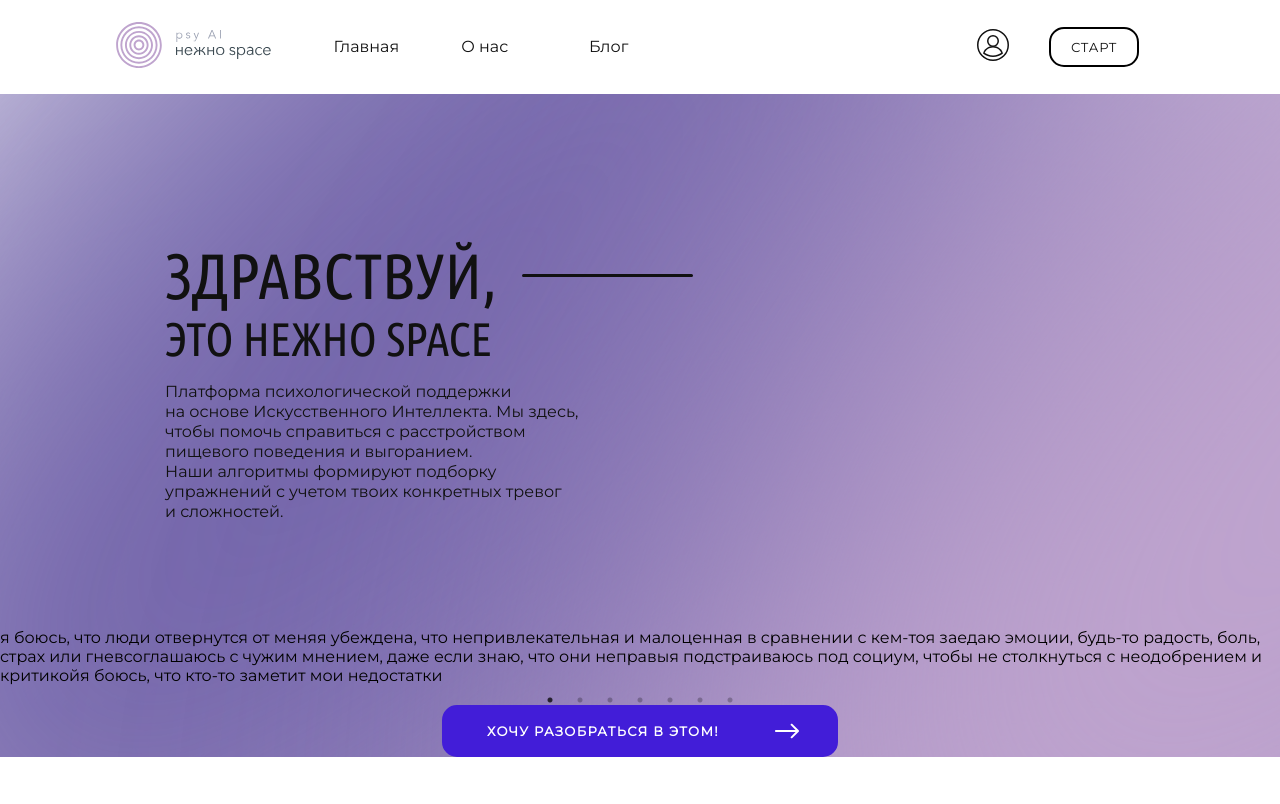
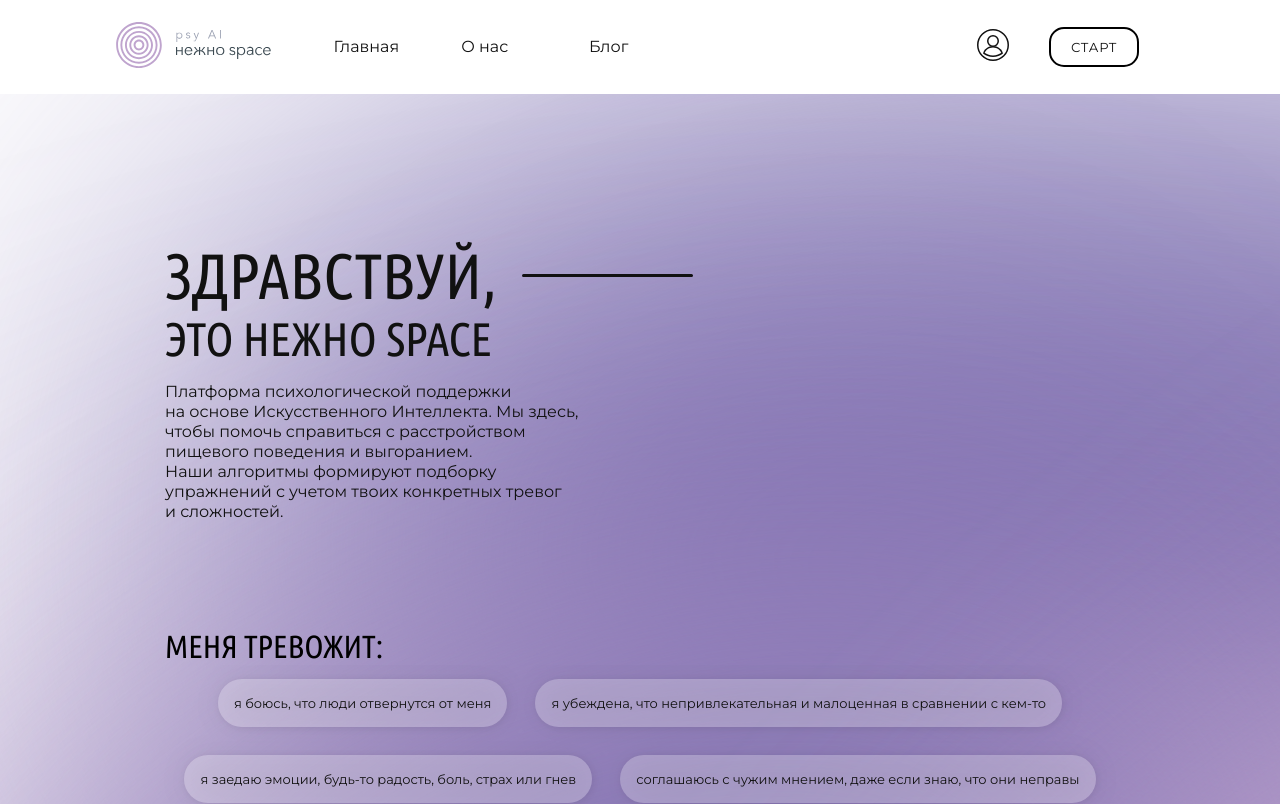
Before and after one commit to juliavolk96/NezhnoSpace_project-, a React (Create React App) app: page / in a window 1280 px wide. Shown: the top 804 px of the page. Built offline with nearby package versions, Linux system fonts and the light colour scheme.

Commit message:
fix: components

```diff
--- a/src/App.js
+++ b/src/App.js
@@ -2,7 +2,6 @@ import React from 'react';
 import { Helmet } from 'react-helmet';
 import Header from './components/Header.jsx';
 import MainBanner from './components/MainBanner.jsx';
-import PriceBanner from './components/PriceBanner.jsx';
 import Footer from './components/Footer.jsx';
 import './components/style.css';
 
@@ -22,7 +21,6 @@ function App() {
       </Helmet>
       <Header menuItems={menuItems} />
       <MainBanner />
-      <PriceBanner />
       <Footer menuItems={menuItems} />
     </div>
   );
--- a/src/components/Carousel.jsx
+++ b/src/components/Carousel.jsx
@@ -3,9 +3,64 @@ import Slider from 'react-slick';
 import 'slick-carousel/slick/slick.css';
 import 'slick-carousel/slick/slick-theme.css';
 
-function Carousel({ items }) {
+const Carousel = () => {
+  const carouselItems = [
+    [
+      'я боюсь, что люди отвернутся от меня',
+      'я убеждена, что непривлекательная и малоценная в сравнении с кем-то',
+      'я заедаю эмоции, будь-то радость, боль, страх или гнев',
+      'соглашаюсь с чужим мнением, даже если знаю, что они неправы',
+      'я подстраиваюсь под социум, чтобы не столкнуться с неодобрением и критикой',
+      'я боюсь, что кто-то заметит мои недостатки',
+    ],
+    [
+      'я постоянно сомневаюсь в себе',
+      'я сделаю всё, чтобы не чувствовать себя брошенной или одинокой',
+      'я борюсь с проблемами с помощью переедания, сигарет, алкоголя, секса',
+      'я постоянно ощущаю тревогу, но не знаю её причину',
+      'ем до ощущения дискомфорта',
+    ],
+    [
+      'у меня есть проблемы со здоровьем, нерегулярный цикл',
+      'я зациклена на фигуре, обеспокоена своим внешним видом',
+      'я стремлюсь к совершенству, озабочена деталями, планами, чёткими установками',
+      'часто думаю о весе и форме своего тела',
+      'я педантичная, следую правилам социума и своим внутренним',
+      'я злюсь на себя, если нарушаю свои пищевые правила',
+    ],
+    [
+      'я позволяю окружающим управлять своей жизнью, мне говорят какой быть, где учиться, работать, как жить',
+      'еды в моей жизни больше, чем меня',
+      'я делю продукты на «хорошие» и «плохие», и стараюсь избегать «плохих»',
+      'я продуктивная в ущерб жизненным удовольствиям',
+      'я не принимаю себя такой, какая я есть, я стыжусь себя',
+    ],
+    [
+      'я не всегда ем, что хочу',
+      'я постоянно откладываю жизнь, говорю себе, что сначала нужно похудеть, измениться или достичь определенной цели',
+      'нахваливаю других, чтобы получить одобрение',
+      'я отрабатываю лишние калории в спортзале или дополнительными шагами',
+      'я часто критикую себя',
+      'мне страшно, когда моё тело привлекает внимание и я стараюсь всячески избегать таких ситуаций',
+    ],
+    [
+      'я стараюсь контролировать сколько и что я съела',
+      'не отказываю в помощи другим, даже если задача не по силам мне',
+      'меня легко ранить критикой, замечанием, неодобрением',
+      'иногда манипулирую людьми и это может создавать проблемы',
+      'я постоянно сомневаюсь в себе',
+      'я всегда стремлюсь к идеальному результату, перепроверяю работу и это мешает завершить задачу',
+    ],
+    [
+      'стараюсь не проявлять инициативу из-за неуверенности в себе',
+      'я часто испытываю чувство вины, даже если ситуация от меня не зависит',
+      'я не понимаю сигналы тела (усталость, голод, сытость)',
+    ],
+  ];
+
   const settings = {
     dots: true,
+    arrows: true,
     infinite: true,
     speed: 500,
     slidesToShow: 1,
@@ -13,14 +68,18 @@ function Carousel({ items }) {
   };
 
   return (
-    <Slider {...settings}>
-      {items.map((item, index) => (
-        <div key={index} className="carousel_item">
-          <span>{item}</span>
-        </div>
-      ))}
-    </Slider>
+    <div className="intro_anxiety-slider">
+      <Slider {...settings}>
+        {carouselItems.map((itemGroup, index) => (
+          <div key={index} className="it_bothers_me_item">
+            {itemGroup.map((item, i) => (
+              <span key={i}>{item}</span>
+            ))}
+          </div>
+        ))}
+      </Slider>
+    </div>
   );
-}
+};
 
 export default Carousel;
--- a/src/components/MainBanner.jsx
+++ b/src/components/MainBanner.jsx
@@ -1,47 +1,9 @@
 import React from 'react';
-import Carousel from './Carousel';
+import Carousel from './Carousel.jsx';
+import PriceBanner from './PriceBanner.jsx';
+import './style.css';
 
 function MainBanner() {
-  const carouselItems = [
-    ['я боюсь, что люди отвернутся от меня',
-    'я убеждена, что непривлекательная и малоценная в сравнении с кем-то',
-    'я заедаю эмоции, будь-то радость, боль, страх или гнев',
-    'соглашаюсь с чужим мнением, даже если знаю, что они неправы',
-    'я подстраиваюсь под социум, чтобы не столкнуться с неодобрением и критикой',
-    'я боюсь, что кто-то заметит мои недостатки'],
-    ['я постоянно сомневаюсь в себе',
-    'я сделаю всё, чтобы не чувствовать себя брошенной или одинокой',
-    'я борюсь с проблемами с помощью переедания, сигарет, алкоголя, секса',
-    'я постоянно ощущаю тревогу, но не знаю её причину',
-    'ем до ощущения дискомфорта'],
-    ['у меня есть проблемы со здоровьем, нерегулярный цикл',
-    'я зациклена на фигуре, обеспокоена своим внешним видом',
-    'я стремлюсь к совершенству, озабочена деталями, планами, чёткими установками',
-    'часто думаю о весе и форме своего тела',
-    'я педантичная, следую правилам социума и своим внутренним',
-    'я злюсь на себя, если нарушаю свои пищевые правила'],
-    ['я позволяю окружающим управлять своей жизнью, мне говорят какой быть, где учиться, работать, как жить',
-    'еды в моей жизни больше, чем меня',
-    'я делю продукты на «хорошие» и «плохие», и стараюсь избегать «плохих»',
-    'я продуктивная в ущерб жизненным удовольствиям',
-    'я не принимаю себя такой, какая я есть, я стыжусь себя'],
-    ['я не всегда ем, что хочу',
-    'я постоянно откладываю жизнь, говорю себе, что сначала нужно похудеть, измениться или достичь определенной цели',
-    'нахваливаю других, чтобы получить одобрение',
-    'я отрабатываю лишние калории в спортзале или дополнительными шагами',
-    'я часто критикую себя',
-    'мне страшно, когда моё тело привлекает внимание и я стараюсь всячески избегать таких ситуаций'],
-    ['я стараюсь контролировать сколько и что я съела',
-    'не отказываю в помощи другим, даже если задача не по силам мне',
-    'меня легко ранить критикой, замечанием, неодобрением',
-    'иногда манипулирую людьми и это может создавать проблемы',
-    'я постоянно сомневаюсь в себе',
-    'я всегда стремлюсь к идеальному результату, перепроверяю работу и это мешает завершить задачу'],
-    ['стараюсь не проявлять инициативу из-за неуверенности в себе',
-    'я часто испытываю чувство вины, даже если ситуация от меня не зависит',
-    'я не понимаю сигналы тела (усталость, голод, сытость)'],
-  ];
-
   return (
     <main className="main">
       <div className="bg_item bg_item_1"></div>
@@ -50,14 +12,30 @@ function MainBanner() {
       <div className="bg_item bg_item_4"></div>
       <div className="container main_cnt intro">
         <div className="banner_main_width intro_wrap">
-          <h1 className="intro_title">Здравствуй, <span>это Нежно Space</span></h1>
-          <p className="intro_subtitle">Платформа психологической поддержки на&nbsp;основе Искусственного Интеллекта. Мы&#160;здесь, чтобы помочь справиться с&#160;расстройством пищевого поведения и&#160;выгоранием. Наши&#160;алгоритмы формируют подборку упражнений с&#160;учетом твоих конкретных тревог и&#160;сложностей.</p>
+          <h1 className="intro_title">
+            Здравствуй, <span>это Нежно Space</span>
+          </h1>
+          <p className="intro_subtitle">
+            Платформа психологической поддержки на&nbsp;основе Искусственного
+            Интеллекта. Мы&#160;здесь, чтобы помочь справиться
+            с&#160;расстройством пищевого поведения и&#160;выгоранием.
+            Наши&#160;алгоритмы формируют подборку упражнений с&#160;учетом
+            твоих конкретных тревог и&#160;сложностей.
+          </p>
         </div>
       </div>
-      <Carousel items={carouselItems} />
+      <div className="intro_anxiety">
+        <h2 className="banner_main_width intro_anxiety-title">
+          Меня тревожит:
+        </h2>
+        <Carousel />
+      </div>
       <div className="intro_link-wrap">
-        <a href="auth" target="_blank">Хочу разобраться в этом!</a>
+        <a href="auth" target="_blank">
+          Хочу разобраться в этом!
+        </a>
       </div>
+      <PriceBanner />
     </main>
   );
 }
--- a/src/components/style.css
+++ b/src/components/style.css
@@ -1,16 +1,16 @@
-@import url('https://fonts.googleapis.com/css2?family=Montserrat&display=swap');
-@import url('https://fonts.googleapis.com/css2?family=Ubuntu+Condensed&display=swap');
+@import url("https://fonts.googleapis.com/css2?family=Montserrat&display=swap");
+@import url("https://fonts.googleapis.com/css2?family=Ubuntu+Condensed&display=swap");
 
 :root {
   --white: #fff;
-  --black:#000;
-  --blue: #421DD8;
-  --link: #3F3176;
-
-  --main_1: #7264AA;
-  --main_2: #BFA4CE;
-  --main_3: #EFE1F0;
-  --main_4: #8D9ACE;
+  --black: #000;
+  --blue: #421dd8;
+  --link: #3f3176;
+
+  --main_1: #7264aa;
+  --main_2: #bfa4ce;
+  --main_3: #efe1f0;
+  --main_4: #8d9ace;
   --main_5: #917286;
 }
 html {
@@ -23,15 +23,14 @@ html {
   box-sizing: border-box;
 }
 
-
 body {
-  font-family: 'Montserrat', sans-serif;
+  font-family: "Montserrat", sans-serif;
   font-size: 16px;
   font-weight: 400;
   margin: 0;
   scroll-behavior: smooth;
   min-width: 320px;
-  overflow-x:hidden;
+  overflow-x: hidden;
 }
 .container {
   max-width: 1184px;
@@ -41,44 +40,76 @@ body {
 a {
   text-decoration: none;
 }
-.basic h1,h2,h3,h4,h5,h6{
-  font-family: 'Montserrat', sans-serif;
-}
-
-h1,h2,h3,h4,h5,h6{
-  font-family: 'Ubuntu Condensed', sans-serif;
+.basic h1,
+h2,
+h3,
+h4,
+h5,
+h6 {
+  font-family: "Montserrat", sans-serif;
+}
+
+h1,
+h2,
+h3,
+h4,
+h5,
+h6 {
+  font-family: "Ubuntu Condensed", sans-serif;
   text-transform: uppercase;
   line-height: 120%;
   font-weight: 400;
   margin: 0;
 }
-h1{font-size: 61px;}
-h2{font-size: 49px;}
-h3{font-size: 39px;}
-h4{font-size: 31px;}
-h5{font-size: 25px;}
-h6{font-size: 20px;}
-p{margin: 0;}
-.bold_txt{font-weight: 600;}
-.white_txt{color: var(--white);}
-.mt_100{margin-top: 100px;}
-.ta_center{text-align: center;}
-.grid_gap_2em{
+h1 {
+  font-size: 61px;
+}
+h2 {
+  font-size: 49px;
+}
+h3 {
+  font-size: 39px;
+}
+h4 {
+  font-size: 31px;
+}
+h5 {
+  font-size: 25px;
+}
+h6 {
+  font-size: 20px;
+}
+p {
+  margin: 0;
+}
+.bold_txt {
+  font-weight: 600;
+}
+.white_txt {
+  color: var(--white);
+}
+.mt_100 {
+  margin-top: 100px;
+}
+.ta_center {
+  text-align: center;
+}
+.grid_gap_2em {
   display: grid;
   grid-row-gap: 2em;
 }
-ul{
+ul {
   margin: 0;
   padding-left: 20px;
 }
-.none{
+.none {
   display: none;
 }
 
 /* Buttons */
 
-.blue_btn{
-  background-color: #421DD8;
+.blue_btn {
+  background-color: #421dd8;
   padding: 16px 32px;
   border-radius: 15px;
   color: var(--white);
@@ -96,7 +127,7 @@ ul{
   }
 }
 @media screen and (max-width: 1200px) {
-  .mt_100{
+  .mt_100 {
     margin-top: 32px;
   }
 }
@@ -130,7 +161,7 @@ ul{
   background-color: transparent;
   border: 0;
   z-index: 21;
-  background-image: url('../images/menu.svg');
+  background-image: url("../images/menu.svg");
   cursor: pointer;
 }
 .menu_close {
@@ -144,7 +175,7 @@ ul{
   height: 32px;
   margin-right: 5%;
 }
-.header_logo img{
+.header_logo img {
   width: 155px;
 }
 .header_nav {
@@ -161,7 +192,7 @@ ul{
 .header_nav.header_nav-show {
   display: block;
 }
-.nav_active{
+.nav_active {
   font-weight: bold;
 }
 .nav_list {
@@ -189,7 +220,7 @@ ul{
   display: none;
   text-decoration: none;
 }
-.header_user img{
+.header_user img {
   width: 24px;
 }
 .visually-hidden:not(:focus):not(:active) {
@@ -281,7 +312,7 @@ ul{
     text-transform: uppercase;
     color: #111111;
   }
-  .header_user img{
+  .header_user img {
     width: 32px;
   }
   .header_auth {
@@ -312,10 +343,11 @@ footer {
   text-align: center;
   align-items: center;
   margin: auto;
-  color: #F4F4F4;
-}
-.footer li, .footer a{
-  color: #F4F4F4;
+  color: #f4f4f4;
+}
+.footer li,
+.footer a {
+  color: #f4f4f4;
 }
 .footer__menu li {
   padding-right: 50px;
@@ -554,7 +586,7 @@ section {
 .slider_sliders {
   width: 1100px;
 }
-.slider_sliders .slick-list{
+.slider_sliders .slick-list {
   height: 220px;
 }
 .slider_sliders {
@@ -1265,7 +1297,7 @@ section {
   padding-left: 0;
 }
 .trial_list:after {
-  content: 'flickity';
+  content: "flickity";
   display: none;
 }
 .trial_item {
@@ -1843,7 +1875,7 @@ section {
     padding: 0;
   }
   .trial_list:after {
-    content: '';
+    content: "";
   }
   .trial_item {
     padding: 16px 30px;
@@ -2229,6 +2261,9 @@ section {
   .it_bothers_me_item > span {
     width: 90%;
   }
+  .slick-track {
+    width: 100%;
+  }
   .slider_sliders .slick-list .slick-track {
     margin-top: 20px;
   }
```
Also changed, not shown: src/components/PriceBanner.jsx (line endings or trailing spaces), 1 other file (tests, documents, lock files or other folders).
